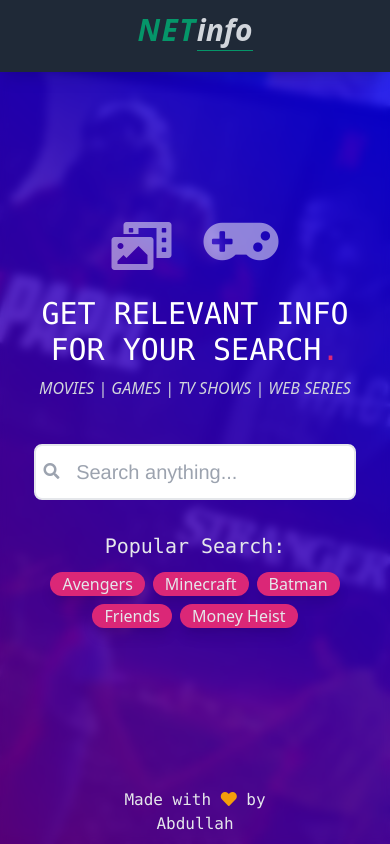
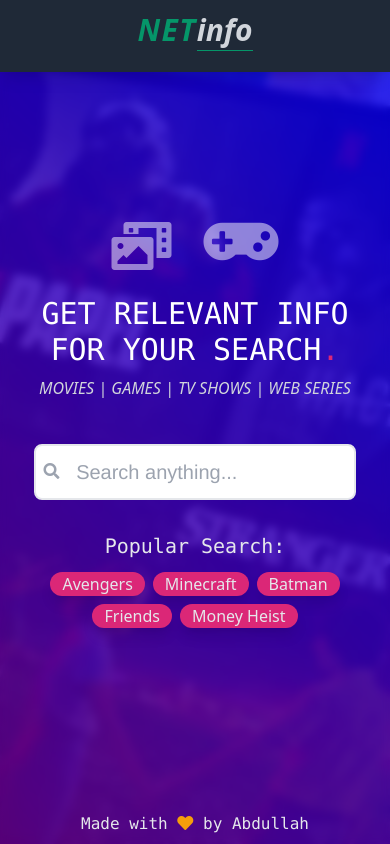
Before and after one commit to skabdullah9/netinfo, a Vue app: page / in a window 390 px wide. Built offline with nearby package versions, Linux system fonts and the light colour scheme.

Commit message:
responsive issues

```diff
--- a/src/views/Home.vue
+++ b/src/views/Home.vue
@@ -49,11 +49,14 @@
       >
     </h2>
   </div>
-  <p
-    class="text-gray-200 font-mono absolute bottom-2 text-center left-1/2 transform -translate-x-1/2"
+  <div class="relative">
+    <p
+    class="text-gray-200 font-mono absolute bottom-2 text-center left-1/2 transform -translate-x-1/2 whitespace-nowrap"
   >
     Made with <i class="fa fa-heart text-yellow-500"></i> by Abdullah
   </p>
+  </div>
+
 </template>
 
 <script>
--- a/src/views/movieDetail.vue
+++ b/src/views/movieDetail.vue
@@ -31,7 +31,7 @@
       {{ movie.Plot }}
     </p>
     <div
-      class="flex justify-center items-start flex-col md:flex-row my-5 text-base"
+      class="flex justify-center items-center md:items-start flex-col md:flex-row my-5 text-base"
     >
       <p
         v-if="movie.Genre != 'N/A'"
@@ -61,12 +61,13 @@
     </h2>
 
     <div
+      v-if="movie.Runtime != 'N/A' || movie.BoxOffice != 'N/A'"
       class="mt-6 bg-gray-800 bg-opacity-40 rounded-lg inline-block py-3 px-6 font-mono"
     >
-      <h2 class="text-gray-200 py-1">
+      <h2 v-if="movie.Runtime != 'N/A'" class="text-gray-200 py-1">
         Runtime: <span class="text-yellow-400">{{ movie.Runtime }}</span>
       </h2>
-      <h2 class="text-gray-200 py-1">
+      <h2 v-if="movie.BoxOffice != 'N/A'" class="text-gray-200 py-1">
         Box Office: <span class="text-yellow-400">{{ movie.BoxOffice }}</span>
       </h2>
     </div>
--- a/src/views/movies.vue
+++ b/src/views/movies.vue
@@ -25,9 +25,9 @@
   </main>
 
   <main v-else class="pt-24 font-sans pb-16">
-    <div v-if="!loading && !errorMsg" class="flex justify-center items-center">
+    <div v-if="!loading && !errorMsg" class="flex justify-center md:justify-center items-center flex-col md:flex-row gap-4">
       <h1
-        class="text-gray-200 font-mono italic bg-gray-800 bg-opacity-40 p-3 rounded-lg text-2xl md:text-4xl ml-auto transform translate-x-1/4 mr-16"
+        class="text-gray-200 font-mono italic bg-gray-800 bg-opacity-40 whitespace-nowrap mx-auto  p-3 flex-grow md:flex-grow-0 rounded-lg text-2xl md:text-4xl  ml-auto transform md:translate-x-1/4 md:mr-16"
       >
         "{{ search.search }} ({{ totalResults }})"
       </h1>
@@ -35,7 +35,7 @@
       <select
         v-model="filter"
         @change="filterResults"
-        class="form-select cursor-pointer font-mono ml-auto bg-gray-800 text-gray-200 rounded-lg p-2 shadow-lg focus:outline-none"
+        class="form-select cursor-pointer font-mono md:ml-auto bg-gray-800 text-gray-200 rounded-lg mx-auto md:mx-0 p-2 shadow-lg focus:outline-none"
       >
         <option value="">All</option>
         <option value="movie">Movies</option>
```
